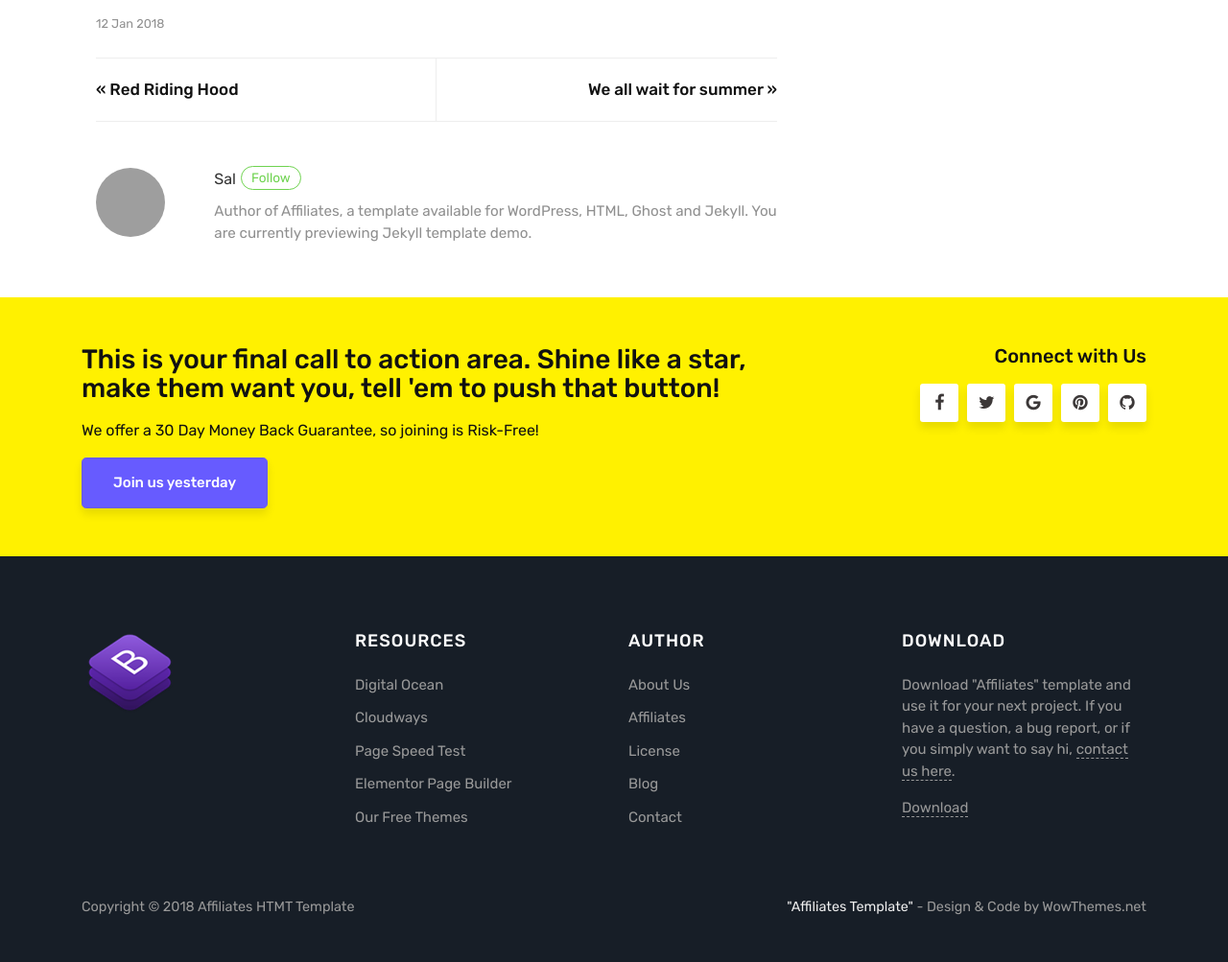
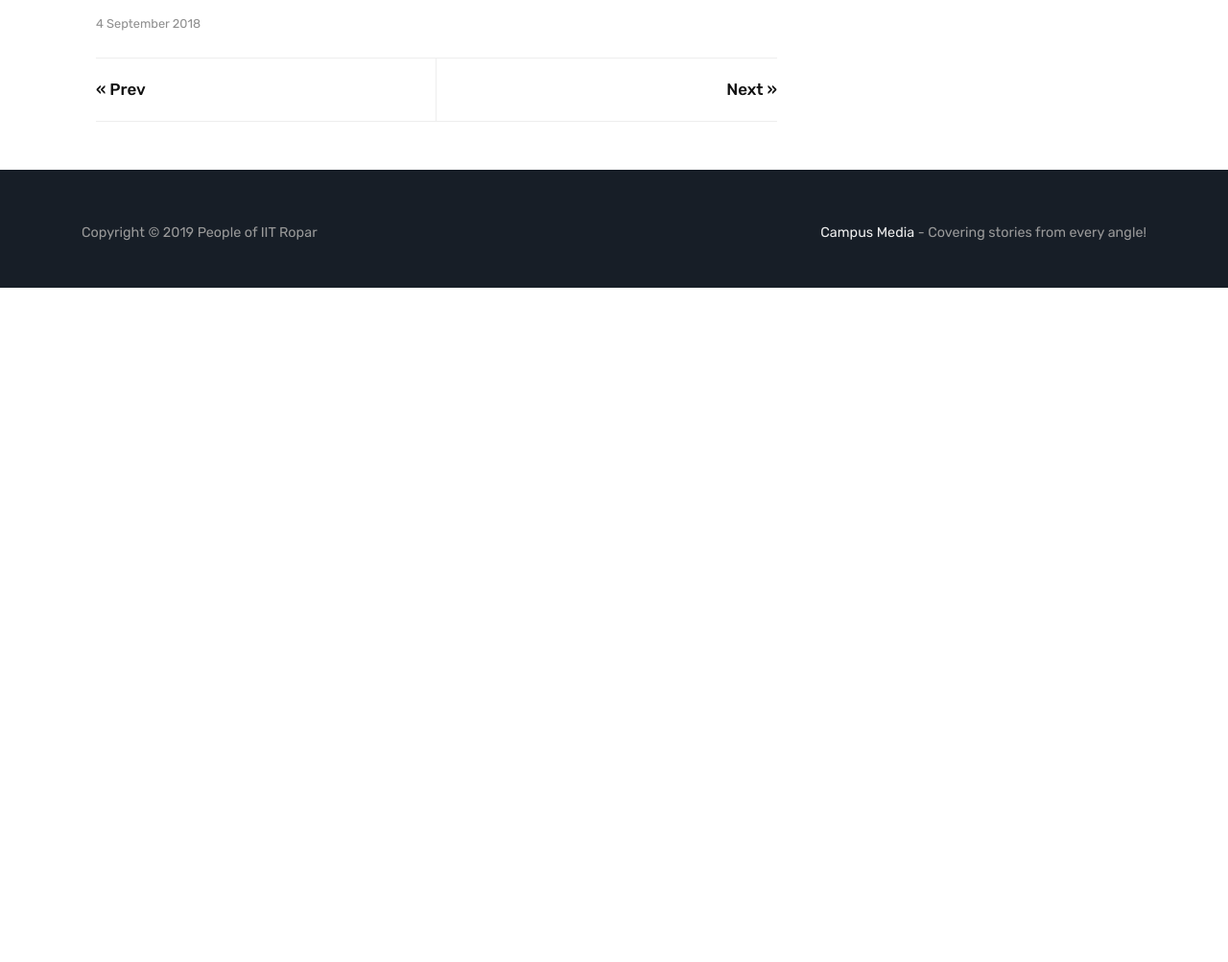
Before and after one commit to peopleofiitropar/peopleofiitropar.github.io, a plain HTML site: page divya.html in a window 1280 px wide. Shown: the part 1468-2471 px from the top of the page at 96% size. After the commit the page ends 1768 px from the top, so only its background shows below. Drawn offline with nearby package versions, Linux system fonts and the light colour scheme; grey boxes are pictures that could not be loaded; a script that the page names is missing.

Commit message:
Update divya.html

```diff
--- a/divya.html
+++ b/divya.html
@@ -4,7 +4,7 @@
 <meta charset="utf-8">
 <meta name="viewport" content="width=device-width, initial-scale=1, shrink-to-fit=no">
 <link rel="icon" href="assets/images/favicon.ico">
-<title>Alumni Stories</title>
+<title>Alumni Stories - Divya</title>
 <link rel="stylesheet" href="https://maxcdn.bootstrapcdn.com/bootstrap/4.0.0-alpha.6/css/bootstrap.min.css" integrity="sha384-rwoIResjU2yc3z8GV/NPeZWAv56rSmLldC3R/AZzGRnGxQQKnKkoFVhFQhNUwEyJ" crossorigin="anonymous">
 <link href="https://maxcdn.bootstrapcdn.com/font-awesome/4.7.0/css/font-awesome.min.css" rel="stylesheet">
 <link href="https://fonts.googleapis.com/css?family=Rubik:400,400i,500,500i,700,700i" rel="stylesheet">
@@ -14,6 +14,8 @@
 <!-- End tracking codes here, including ShareThis/Analytics -->
 </head>
 <body class="layout-page">
+<div id="fb-root"></div>
+<script async defer crossorigin="anonymous" src="https://connect.facebook.net/en_GB/sdk.js#xfbml=1&version=v4.0"></script>
 <!-- Begin Menu Navigation
 ================================================== -->
 <header class="navbar navbar-toggleable-md navbar-light bg-white fixed-top mediumnavigation">
@@ -45,7 +47,7 @@
 			</li>
 
 			<li class="nav-item">
-			<a target="_blank" class="nav-link highlight" href="https://gum.co/affiliates-html-template">Download</a>
+			<a target="_blank" class="nav-link highlight" href="#">Submit</a>
 			</li>
 		</ul>
 		<!-- End Menu -->
@@ -72,7 +74,7 @@
 						<h1 class="posttitle">SDE at Microsoft Washington</h1>
 					</div>
 					<!-- Post Featured Image -->
-					<img class="featured-image img-fluid" src="assets/images/9.jpg" alt="HongKong" height="50%">
+					<img class="featured-image img-fluid" src="assets/images/9.jpg" alt="Divya" height="50%">
 					<!-- End Featured Image -->
 					<!-- Post Content -->
 					<div class="article-post">
@@ -85,7 +87,7 @@ Walking into IIT Delhi with its majestic campus was thrilling and intimidating a
 <br><br>
 Then, came the second year. Low self-confidence and a temporary campus that lacked even the most basic things. This combination ensured that the year was going to be full of struggles. And it was. But, looking back, I would not be the person I am today if it weren't for those struggles. I would still be the pampered little girl who didn't have a spine. Struggles build character. And so they did for me as well. I became stronger, learnt how to deal with less than ideal situations. I worked hard and I started getting good grades.
 <br><br>
-Today, I'm a senior software engineer at Microsoft in Seattle. Life is pretty damn great. I couldn't have asked for more. Not to toot my own horn, but I'm proud of the person I am today. I'm a much stronger, a much more mature person now than I was 10 years ago. I owe most of this to the time I spent at IIT Ropar with all you amazing people. I am so grateful that I joined IIT Ropar. I wouldn't change it. This college and this community have given me so much. It has given me friends for life. Thank you all for being a part of my journey. I love you all.
+Today, I'm a senior software engineer at Microsoft in Seattle. Life is pretty damn great. I couldn't have asked for more. Not to toot my own horn, but I'm proud of the person I am today. I'm a much stronger, a much more mature person now than I was 10 years ago. I owe most of this to the time I spent at IIT Ropar with all you amazing people. I am so grateful that I joined IIT Ropar. I wouldn't change it. This college and this community have given me so much. It has given me friends for life. Thank you all for being a part of my journey. I love you all.0.
 <br>
 						</p>
 
@@ -95,49 +97,26 @@ Today, I'm a senior software engineer at Microsoft in Seattle. Life is pretty da
 					<!-- Post Date -->
 					<p>
 						<small>
-						<span class="post-date"><time class="post-date" datetime="2018-01-12">12 Jan 2018</time></span>
+						<span class="post-date"><time class="post-date" datetime="2018-01-12">4 September 2018</time></span>
 						</small>
 					</p>
 					<!-- Prev/Next -->
 					<div class="row PageNavigation mt-4 prevnextlinks">
 						<div class="col-md-6 rightborder pl-0">
-							<a class="thepostlink" href="single.html">« Red Riding Hood</a>
+							<a class="thepostlink" href="nancy.html">« Prev</a>
 						</div>
 						<div class="col-md-6 text-right pr-0">
-							<a class="thepostlink" href="single-right-sidebar.html">We all wait for summer »</a>
+							<a class="thepostlink" href="sumanyu.html">Next »</a>
 						</div>
 					</div>
 					<!-- End Prev/Next -->
 					<!-- Author Box -->
-					<div class="row post-top-meta">
-						<div class="col-md-2">
-							<img class="author-thumb" src="https://www.gravatar.com/avatar/e56154546cf4be74e393c62d1ae9f9d4?s=250&amp;d=mm&amp;r=x" alt="Sal">
-						</div>
-						<div class="col-md-10">
-							<a target="_blank" class="link-dark" href="#">Sal</a><a target="_blank" href="https://twitter.com/wowthemesnet" class="btn follow">Follow</a>
-							<span class="author-description">Author of Affiliates, a template available for WordPress, HTML, Ghost and Jekyll. You are currently previewing Jekyll template demo.</span>
-						</div>
-					</div>
+
 					<!-- Begin Comments
                     ================================================== -->
                     <section>
                     <div id="comments">
-                        <section class="disqus">
-                        <div id="disqus_thread">
-                        </div>
-                        <script type="text/javascript">
-                            var disqus_shortname = 'demowebsite';
-                            var disqus_developer = 0;
-                            (function() {
-                                var dsq = document.createElement('script'); dsq.type = 'text/javascript'; dsq.async = true;
-                                dsq.src = window.location.protocol + '//' + disqus_shortname + '.disqus.com/embed.js';
-                                (document.getElementsByTagName('head')[0] || document.getElementsByTagName('body')[0]).appendChild(dsq);
-                            })();
-                        </script>
-                        <noscript>
-                        Please enable JavaScript to view the <a href="http://disqus.com/?ref_noscript">comments powered by Disqus.</a>
-                        </noscript>
-                        </section>
+                        <div class="fb-comments" data-href="https://developers.facebook.com/docs/plugins/comments#configurator" data-width="" data-numposts="10"></div>
                     </div>
                     </section>
                     <!--End Comments
@@ -152,80 +131,16 @@ Today, I'm a senior software engineer at Microsoft in Seattle. Life is pretty da
 	<!-- /.container -->
 	<!-- Before Footer
     ================================================== -->
-	<div class="beforefooter">
-		<div class="container">
-			<div class="row justify-content-center">
-				<div class="col-md-8">
-					<h3>This is your final call to action area. Shine like a star, make them want you, tell 'em to push that button!</h3>
-					<p>
-						 We offer a <span>30 Day Money Back Guarantee</span>, so joining is Risk-Free!
-					</p>
-					<a class="btn btn-primary btn-lg" href="#">Join us yesterday</a>
-				</div>
-				<div class="col-md-4 text-right footersocial">
-					<h5>Connect with Us</h5>
-					<i class="fa fa-facebook"></i>
-					<i class="fa fa-twitter"></i>
-					<i class="fa fa-google"></i>
-					<i class="fa fa-pinterest"></i>
-					<i class="fa fa-github"></i>
-				</div>
-			</div>
-		</div>
-	</div>
-	<!-- Begin Footer
-    ================================================== -->
-	<footer class="footer">
+<footer class="footer">
 	<div class="container">
-		<div class="row">
-			<div class="col-sm-3">
-				<div class="footer-widget">
-					<a href="contact.html">
-					<img src="assets/images/logo-footer.png" alt="logo footer">
-					</a>
-				</div>
-			</div>
-			<div class="col-sm-3">
-				<div class="footer-widget">
-					<h5 class="title">Resources</h5>
-					<ul>
-						<li><a target="_blank" href="https://m.do.co/c/84c9b45d0c47">Digital Ocean</a></li>
-						<li><a target="blank" href="https://www.cloudways.com/en/pricing.php?id=153986&amp;a_bid=005da123">Cloudways</a></li>
-						<li><a target="blank" href="https://shareasale.com/r.cfm?b=875645&amp;u=1087935&amp;m=41388&amp;urllink=&amp;afftrack=">Page Speed Test</a></li>
-						<li><a target="blank" href="https://elementor.com/?ref=1556">Elementor Page Builder</a></li>
-						<li><a target="blank" href="https://www.wowthemes.net/category/freebies/">Our Free Themes</a></li>
-					</ul>
-				</div>
-			</div>
-			<div class="col-sm-3">
-				<div class="footer-widget">
-					<h5 class="title">Author</h5>
-					<ul>
-						<li><a href="https://www.wowthemes.net/premium-themes-templates/">About Us</a></li>
-						<li><a target="_blank" href="https://www.wowthemes.net/affiliate-area/">Affiliates</a></li>
-						<li><a href="https://www.wowthemes.net/terms-and-conditions/">License</a></li>
-						<li><a href="https://www.wowthemes.net/blog/">Blog</a></li>
-						<li><a href="https://www.wowthemes.net/support/">Contact</a></li>
-					</ul>
-				</div>
-			</div>
-			<div class="col-sm-3">
-				<div class="footer-widget textwidget">
-					<h5 class="title">Download</h5>
-					<p>
-						 Download "Affiliates" template and use it for your next project. If you have a question, a bug report, or if you simply want to say hi, <a href="https://www.wowthemes.net/support/">contact us here</a>.
-					</p>
-					<a href="https://gum.co/affiliates-html-template" target="_blank">Download</a>
-				</div>
-			</div>
-		</div>
+
 		<div class="copyright">
 			<p class="pull-left">
-				 Copyright © 2018 Affiliates HTMT Template
+				 Copyright © 2019 People of IIT Ropar
 			</p>
 			<p class="pull-right">
 				<!-- Leave credit to author unless you own a commercial license: https://www.wowthemes.net/freebies-license/ -->
-				<a target="_blank" href="https://www.wowthemes.net/affiliates-free-bootstrap-template/">"Affiliates Template"</a> - Design & Code by WowThemes.net
+				<a target="_blank" href="#">Campus Media</a> - Covering stories from every angle!
 			</p>
 			<div class="clearfix">
 			</div>
@@ -235,9 +150,11 @@ Today, I'm a senior software engineer at Microsoft in Seattle. Life is pretty da
 	<!-- End Footer
     ================================================== -->
 </div>
+
 <!-- JavaScript
 ================================================== -->
 <script src="assets/js/jquery.min.js"></script>
+<script type="text/javascript" src="//s7.addthis.com/js/300/addthis_widget.js#pubid=ra-5d3def471adea954"></script>
 <script src="https://cdnjs.cloudflare.com/ajax/libs/tether/1.4.0/js/tether.min.js" integrity="sha384-DztdAPBWPRXSA/3eYEEUWrWCy7G5KFbe8fFjk5JAIxUYHKkDx6Qin1DkWx51bBrb" crossorigin="anonymous"></script>
 <script src="https://maxcdn.bootstrapcdn.com/bootstrap/4.0.0-alpha.6/js/bootstrap.min.js" integrity="sha384-vBWWzlZJ8ea9aCX4pEW3rVHjgjt7zpkNpZk+02D9phzyeVkE+jo0ieGizqPLForn" crossorigin="anonymous"></script>
 <script src="assets/js/ie10-viewport-bug-workaround.js"></script>
```
